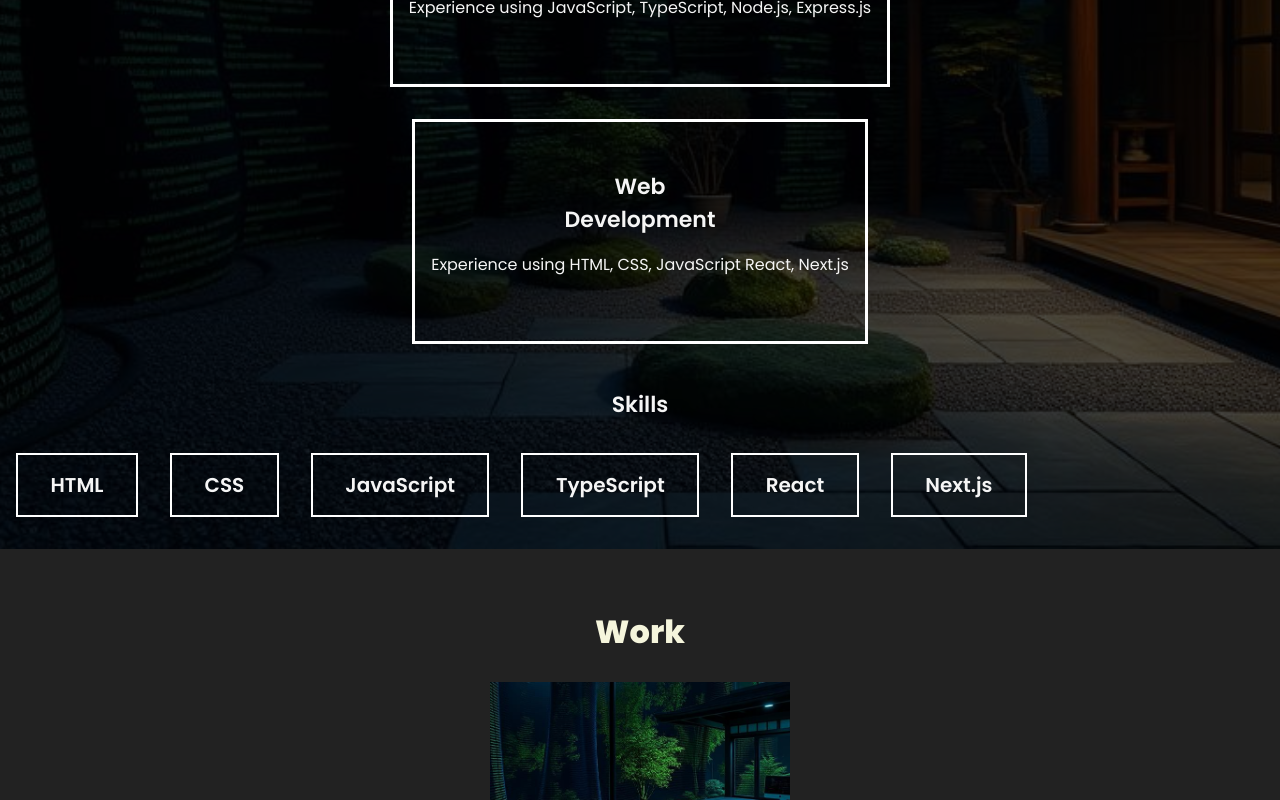
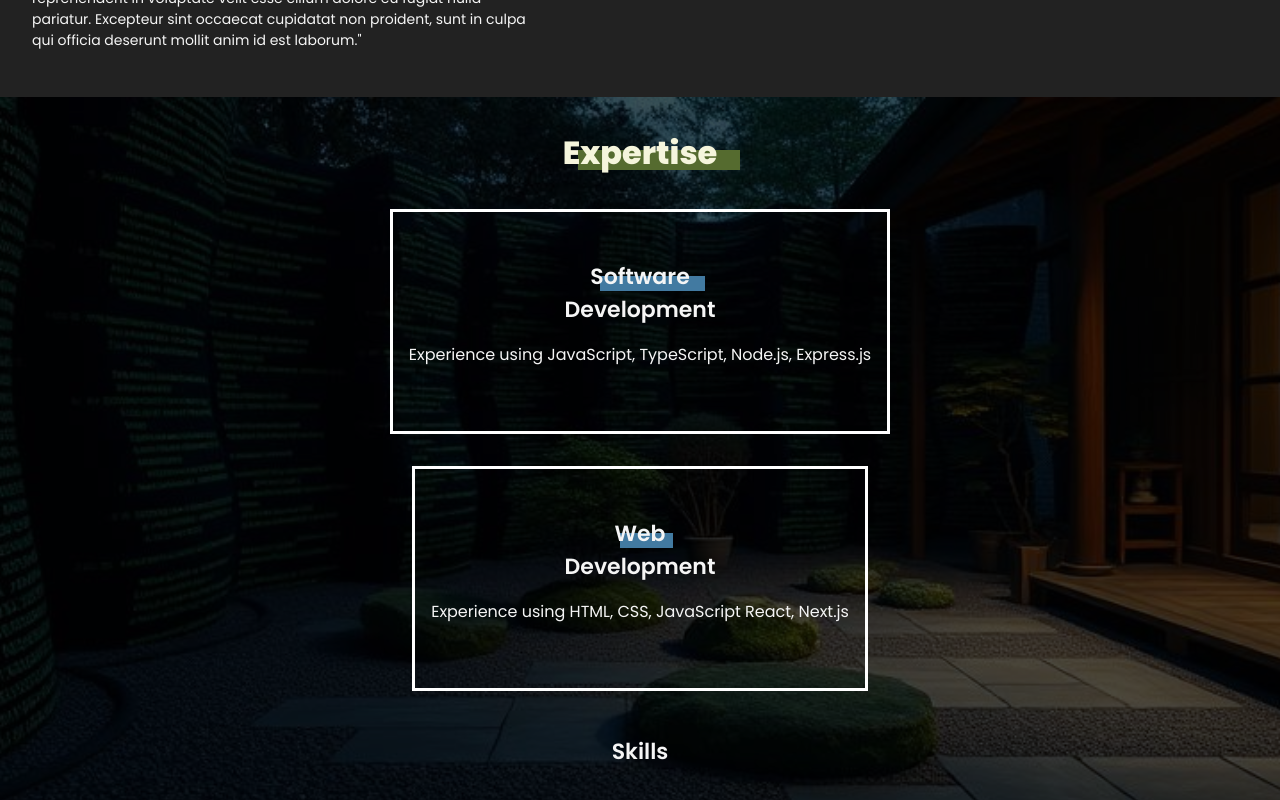
Before and after one commit to OrbicCode/Portfolio, a React (Vite) app in the folder portfolio/: page / in a window 1280 px wide. Shown: the part 1620-2420 px from the top of the page. Built offline with nearby package versions, Linux system fonts and the light colour scheme.

Commit message:
started media queries at 468px

```diff
--- a/portfolio/src/App.css
+++ b/portfolio/src/App.css
@@ -34,3 +34,13 @@
     grid-area: contact;
     grid-column: 1 / -1
 }
+
+@media (min-width: 480px) {
+    .layout {
+        grid-template-columns: 2em 1fr 2em;
+    }
+
+    h1 {
+        font-size: 3rem;
+    }
+}
--- a/portfolio/src/components/About.module.css
+++ b/portfolio/src/components/About.module.css
@@ -1,6 +1,10 @@
 .about {
     display: flex;
     flex-direction: column;
+}
+
+.about p {
+    max-width: 500px;
 }
 
 .title {
--- a/portfolio/src/components/Contact.jsx
+++ b/portfolio/src/components/Contact.jsx
@@ -3,7 +3,7 @@ import styles from './Contact.module.css'
 export default function Contact() {
     return (
         <section className={`${styles.contact} contact`}>
-            <h2>Contact</h2>
+            <h2 className={styles.title}>Contact</h2>
             <h3>Available for hire</h3>
             <p>
             Want me to join your team?
--- a/portfolio/src/components/Contact.module.css
+++ b/portfolio/src/components/Contact.module.css
@@ -1,4 +1,29 @@
 .contact {
     text-align: center;
     background: var(--night);
+    background-image: url('../assets/mesh-1.jpeg');
+    background-size: cover;
+    background-position: center;
+    background-repeat: no-repeat;
+    background-color: rgba(15, 19, 22, 0.8);
+    background-blend-mode: overlay;
+    background-attachment: fixed;
 }
+
+.title {
+    position: relative;
+    z-index: 1;
+    width: fit-content;
+    margin: 1em auto;
+}
+
+.title::after {
+    content: "";
+    position: absolute;
+    left: 10%;
+    bottom: 15%;
+    height: 20px;
+    width: 105%;
+    background: #613dc1;
+    z-index: -1;
+}
--- a/portfolio/src/components/Expertise.jsx
+++ b/portfolio/src/components/Expertise.jsx
@@ -7,7 +7,7 @@ export default function Expertise() {
             <div className={styles.expertiseBoxContainer}>
                 <div className={styles.expertiseBox}>
                     <h3 className={styles.expertiseTitle}>
-                        Software
+                        <span className={styles.expertiseTitleTop}>Software</span>
                         <br />
                         Development
                     </h3>
@@ -17,7 +17,7 @@ export default function Expertise() {
                 </div>
                 <div className={styles.expertiseBox}>
                     <h3 className={styles.expertiseTitle}>
-                        Web
+                    <span className={styles.expertiseTitleTop}>Web</span>
                         <br />
                         Development
                     </h3>
--- a/portfolio/src/components/Expertise.module.css
+++ b/portfolio/src/components/Expertise.module.css
@@ -9,10 +9,11 @@
     padding: 0 1em;
 }
 
-/* title */
-
-/* .title {
+.title {
     position: relative;
+    z-index: 1;
+    width: fit-content;
+    margin: 1em auto;
 }
 
 .title::after {
@@ -22,9 +23,9 @@
     bottom: 15%;
     height: 20px;
     width: 105%;
-    background: var(--rust);
+    background: var(--moss);
     z-index: -1;
-} */
+}
 
 .expertiseBoxContainer {
     display: flex;
@@ -37,6 +38,24 @@
     text-align: center;
     padding: 3em 1em;
     border: 3px solid white;
+}
+
+.expertiseTitleTop {
+    position: relative;
+    width: fit-content;
+    margin: 1em auto;
+    z-index: 1;
+}
+
+.expertiseTitleTop::after {
+    content: "";
+    position: absolute;
+    left: 10%;
+    bottom: 5%;
+    height: 15px;
+    width: 105%;
+    background: var(--blue);
+    z-index: -1;
 }
 
 .expertiseDescription {
@@ -61,4 +80,9 @@
     text-align: center;
     padding: 0.75em 1.625em;
     border: 2px solid white;
+    transition: background 1s ease-in-out;
 }
+
+.skillItem:hover {
+    background: var(--rust);
+}
--- a/portfolio/src/components/Work.jsx
+++ b/portfolio/src/components/Work.jsx
@@ -4,7 +4,7 @@ import placeholder from '../assets/garden-2.jpeg'
 export default function Work() {
     return (
         <section className={`${styles.work} work`}>
-            <h2>Work</h2>
+            <h2 className={styles.title}>Work</h2>
             <div className={styles.workItemsContainer}>
                 <div className={styles.workItem}>
                     <img src={placeholder} alt='' />
--- a/portfolio/src/components/Work.module.css
+++ b/portfolio/src/components/Work.module.css
@@ -1,3 +1,21 @@
+.title {
+    position: relative;
+    z-index: 1;
+    width: fit-content;
+    margin: 1em auto;
+}
+
+.title::after {
+    content: "";
+    position: absolute;
+    left: 10%;
+    bottom: 15%;
+    height: 20px;
+    width: 105%;
+    background: var(--blue);
+    z-index: -1;
+}
+
 .workItemsContainer {
     display: flex;
     flex-direction: column;
@@ -6,7 +24,7 @@
 
 .workItem{
     background: var(--jet);
-    width: 300px;
+    max-width: 500px;
     height: 300px;
     margin-bottom: 2em;
 }
--- a/portfolio/src/index.css
+++ b/portfolio/src/index.css
@@ -5,6 +5,8 @@
   --rust: #A0522D;
   --moss: #556B2F;
   --beige: #F5F5DC;
+  --blue: #427AA1;
+  /* #2C2C34 */
 }
 
 *, ::before, ::after {
```
Also changed, not shown: portfolio/src/assets/mesh-1.jpeg (added).
